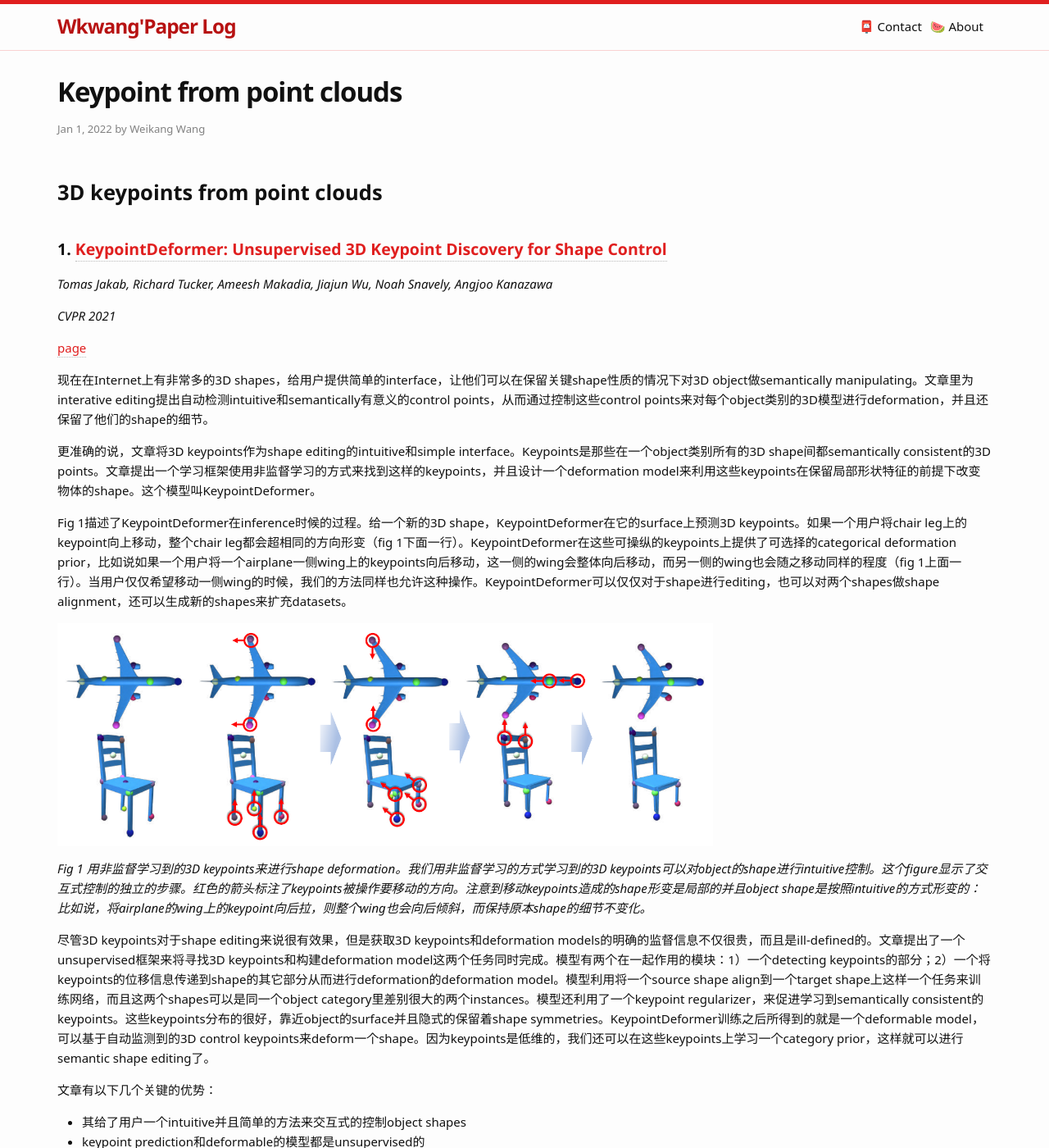
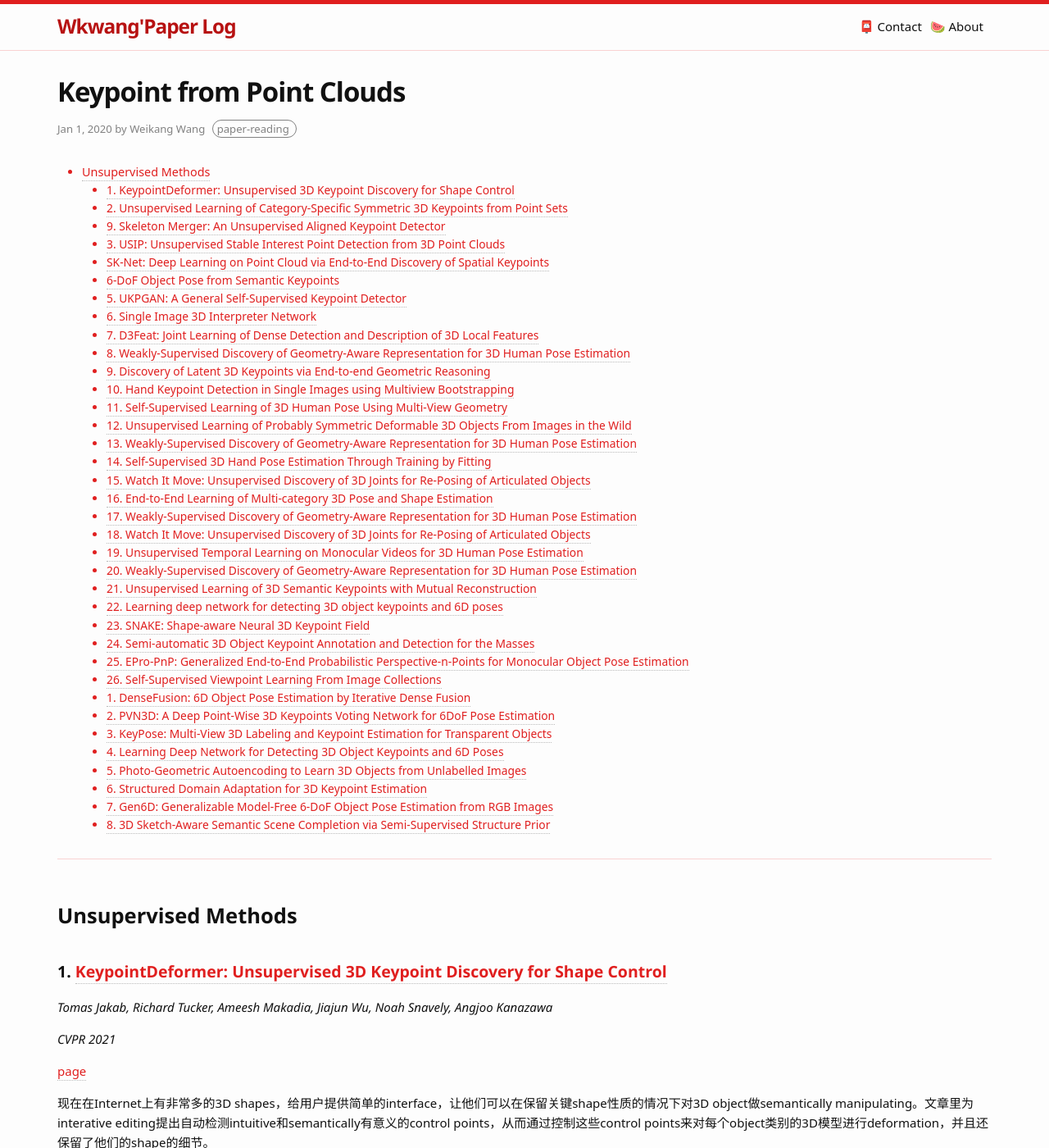
Before and after one commit to Wei-kang-Wang/tech-log, a Jekyll site: the page built from _posts/2022-01-01-Keypoint from Point Clouds.md, in a window 1280 px wide and 1400 px high. Shown: the whole window at 82% size. Built offline with Jekyll 4.4.1, drawn with Linux system fonts in a browser that asks for light colours; some web fonts are replaced; our own code applies the rules of GitHub Pages for plain Markdown files; formulas are drawn with MathJax 3; some of the changed text lies outside the part shown.

Commit message:
Update 2022-01-01-Keypoint from Point Clouds.md

```diff
--- a/_posts/2022-01-01-Keypoint from Point Clouds.md
+++ b/_posts/2022-01-01-Keypoint from Point Clouds.md
@@ -1,4 +1,21 @@
-## 3D keypoints from point clouds
+---
+layout: post
+comments: false
+title: "Keypoint from Point Clouds"
+date: 2020-01-01 01:09:00
+tags: paper-reading
+---
+
+<!--more-->
+
+{: class="table-of-content"}
+* TOC
+{:toc}
+
+---
+
+
+## Unsupervised Methods
 
 ### 1. [KeypointDeformer: Unsupervised 3D Keypoint Discovery for Shape Control](https://openaccess.thecvf.com/content/CVPR2021/papers/Jakab_KeypointDeformer_Unsupervised_3D_Keypoint_Discovery_for_Shape_Control_CVPR_2021_paper.pdf)
 
```
